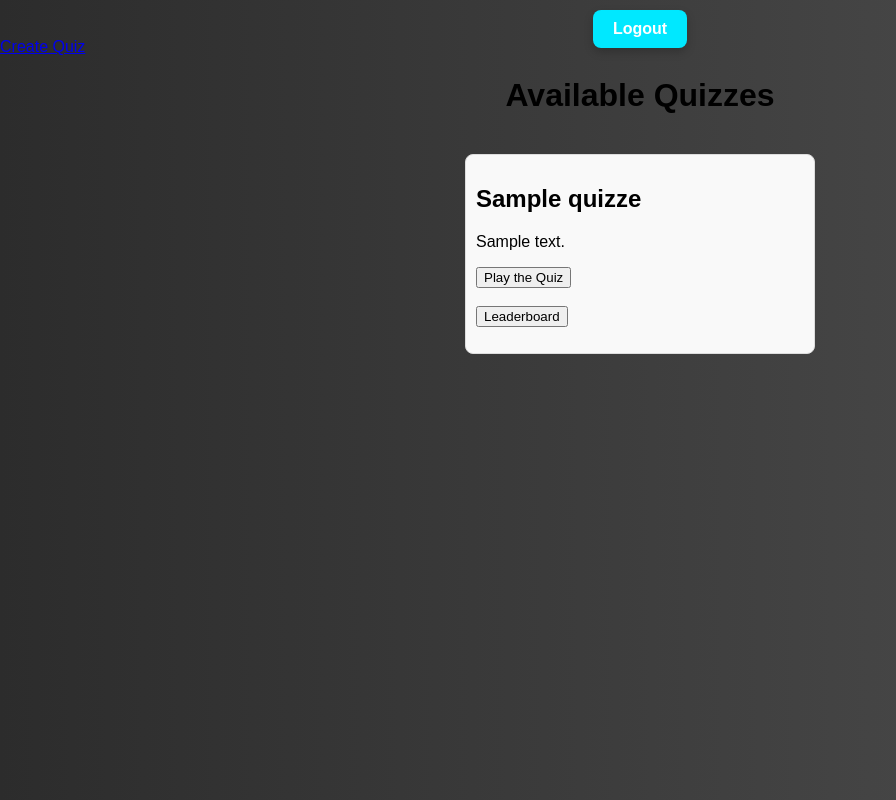
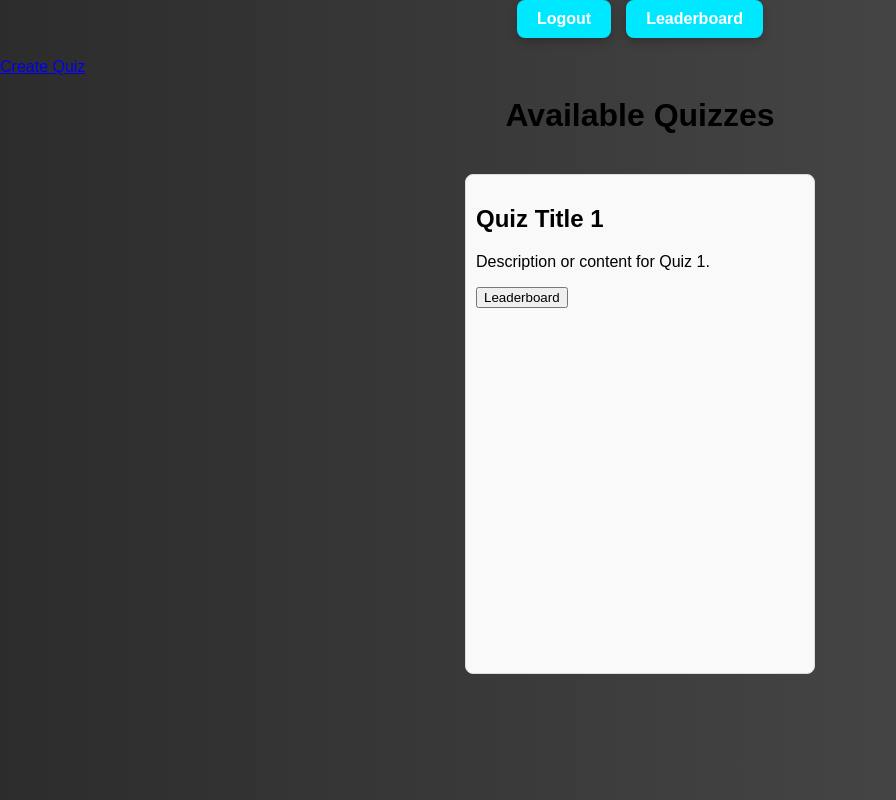
Before and after one commit to graverspng/quiz-group, a PHP site: page / in a window 1280 px wide. Shown: the whole page, without its empty margins (0-896 px from the left). Run offline with PHP 8.4, Linux system fonts and the light colour scheme; the visitor is signed in with stand-in values (Sample User, id 1); tables that the repository leaves empty hold one stand-in row (values such as "Sample post").

Commit message:
leaderboard fix

```diff
--- a/App/Core/Database.php
+++ b/App/Core/Database.php
@@ -1,15 +1,36 @@
 <?php
-
 class Database {
     public $dbconn;
     private $config;
 
-    function __construct() //connects to the db. defualt mysql
+    function __construct() // Connect to the database
     {
-        $this->config = require "../app/config.php";
-        $this->dbconn = new PDO ('mysql:'.http_build_query($this->config,"",";"));
-        $this->dbconn->setAttribute(PDO::ATTR_ERRMODE, PDO::ERRMODE_EXCEPTION);
-        $this->dbconn->setAttribute(PDO::ATTR_DEFAULT_FETCH_MODE, PDO::FETCH_ASSOC);
+        $this->config = require "../app/config.php"; // Load database config
+
+        // Build DSN string for MySQL connection
+        $dsn = "mysql:host=" . $this->config['host'] . ";dbname=" . $this->config['dbname'];
+
+        // Establish PDO connection
+        try {
+            $this->dbconn = new PDO($dsn, $this->config['user'], $this->config['password']);
+            $this->dbconn->setAttribute(PDO::ATTR_ERRMODE, PDO::ERRMODE_EXCEPTION);
+            $this->dbconn->setAttribute(PDO::ATTR_DEFAULT_FETCH_MODE, PDO::FETCH_ASSOC);
+        } catch (PDOException $e) {
+            // Handle connection errors
+            die("Database connection failed: " . $e->getMessage());
+        }
+    }
+
+    // Method to prepare a query
+    public function prepare($query) {
+        return $this->dbconn->prepare($query);
+    }
+
+    // Method to execute a query with parameters
+    public function execute($query, $params = []) {
+        $stmt = $this->prepare($query);
+        $stmt->execute($params);
+        return $stmt; // Return the statement for further use (e.g., fetch results)
     }
 
     function __destruct() // Close the database connection when the object is destroyed
@@ -17,5 +38,4 @@ class Database {
         $this->dbconn = null;
     }
 }
-
 ?>
--- a/App/routes.php
+++ b/App/routes.php
@@ -5,5 +5,6 @@ return [
     "/register" => "../App/controllers/auth/register.php",
     "/logout" => "../App/controllers/auth/logout.php",
     "/create" => "../App/controllers/tasks/create-quiz.php",
+    "/leaderboard" =>"../App/controllers/tasks/leaderboard.view.php",
 ]
 ?>
--- a/App/views/tasks/index.view.php
+++ b/App/views/tasks/index.view.php
@@ -1,56 +1,69 @@
 <?php require "../App/views/components/head.php"; ?>
 
-<div class="logout-container">
+<!-- Container for Logout and Leaderboard buttons -->
+<div class="action-buttons-container">
+    <!-- Logout Button -->
     <form action="/logout" method="POST">
         <button class="shadow_logout__btn">Logout</button>
     </form>
+
+    <!-- Leaderboard Button -->
+    <form action="/App/views/tasks/leaderboard.view.php" method="GET">
+        <button class="shadow_leaderboard__btn">Leaderboard</button>
+    </form>
 </div>
 
-<a href="/create" class="btn">Create Quiz</a>
+<a href="../create" class="btn">Create Quiz</a>
 
 <div class="quizzes-header-container">
     <h1>Available Quizzes</h1>
 </div>
 
 <div class="quizzes-container">
-    <?php if (!empty($quizzes)): ?>
-        <?php foreach ($quizzes as $quiz): ?>
-            <div class="container quiz-container">
-                <h2><?php echo htmlspecialchars($quiz['title']); ?></h2>
-                <p><?php echo htmlspecialchars($quiz['description']); ?></p>
-
-                <form action="/php route">
-                  <button>Play the Quiz</button>
-                </form>
-                <br>
-                <form action="/leader-board" method="POST">
-                    <button>Leaderboard</button>
-                </form>
-            </div>
-        <?php endforeach; ?>
-    <?php else: ?>
-        <p>No quizzes available yet. Create one!</p>
-    <?php endif; ?>
+    <!-- Example quiz containers -->
+    <div class="container quiz-container">
+        <h2>Quiz Title 1</h2>
+        <p>Description or content for Quiz 1.</p>
+        <form action="/App/views/tasks/leaderboard.view.php" method="GET">
+            <button>Leaderboard</button>
+        </form>
+    </div>
+    <!-- Repeat the above block for more quizzes -->
 </div>
 
 <?php require "../App/views/components/footer.php"; ?>
 
 <style>
-  .container {
-    width: 350px;
-    height: 200px;
-    margin: 10px;
-    padding: 10px;
-    border: 1px solid #ddd;
-    border-radius: 8px;
-    background-color: #f9f9f9;
-    box-sizing: border-box;
+  /* Styling for the container holding the Logout and Leaderboard buttons */
+  .action-buttons-container {
+    display: flex;
+    justify-content: center; /* Center the buttons horizontally */
+    gap: 15px;               /* Add some space between the buttons */
+    margin-bottom: 20px;      /* Spacing between the buttons and the next content */
   }
 
-  .logout-container {
-    text-align: center;
-    position: relative;
-    top: 10px;
+  .shadow_logout__btn, .shadow_leaderboard__btn {
+    background-color: #00E8FF;
+    border: none;
+    color: white;
+    padding: 10px 20px;
+    font-size: 16px;
+    font-weight: bold;
+    cursor: pointer;
+    border-radius: 8px;
+    box-shadow: 0 4px 10px rgba(0, 0, 0, 0.2);
+    transition: all 0.3s ease;
+  }
+
+  .shadow_logout__btn:hover, .shadow_leaderboard__btn:hover {
+    background-color: #00B8C1;
+    box-shadow: 0 6px 15px rgba(0, 0, 0, 0.3);
+    transform: translateY(-2px);
+  }
+
+  .shadow_logout__btn:active, .shadow_leaderboard__btn:active {
+    transform: translateY(0);
+    box-shadow: 0 2px 6px rgba(0, 0, 0, 0.2);
   }
 
   .quizzes-header-container {
@@ -65,27 +78,14 @@
     gap: 20px;
   }
 
-  .shadow_logout__btn {
-    background-color: #00E8FF;
-    border: none;
-    color: white;
-    padding: 10px 20px;
-    font-size: 16px;
-    font-weight: bold;
-    cursor: pointer;
+  .container {
+    width: 350px;
+    height: 500px;
+    margin: 10px;
+    padding: 10px;
+    border: 1px solid #ddd;
     border-radius: 8px;
-    box-shadow: 0 4px 10px rgba(0, 0, 0, 0.2);
-    transition: all 0.3s ease;
-  }
-
-  .shadow_logout__btn:hover {
-    background-color: #00B8C1;
-    box-shadow: 0 6px 15px rgba(0, 0, 0, 0.3);
-    transform: translateY(-2px);
-  }
-
-  .shadow_logout__btn:active {
-    transform: translateY(0);
-    box-shadow: 0 2px 6px rgba(0, 0, 0, 0.2);
+    background-color: #f9f9f9;
+    box-sizing: border-box;
   }
 </style>
```
Also changed, not shown: App/models/Auth.php (+8 -7 lines), App/models/leaderboard.php (added, +28 -0 lines), App/views/tasks/leaderboard.view.php (added, +52 -0 lines).
